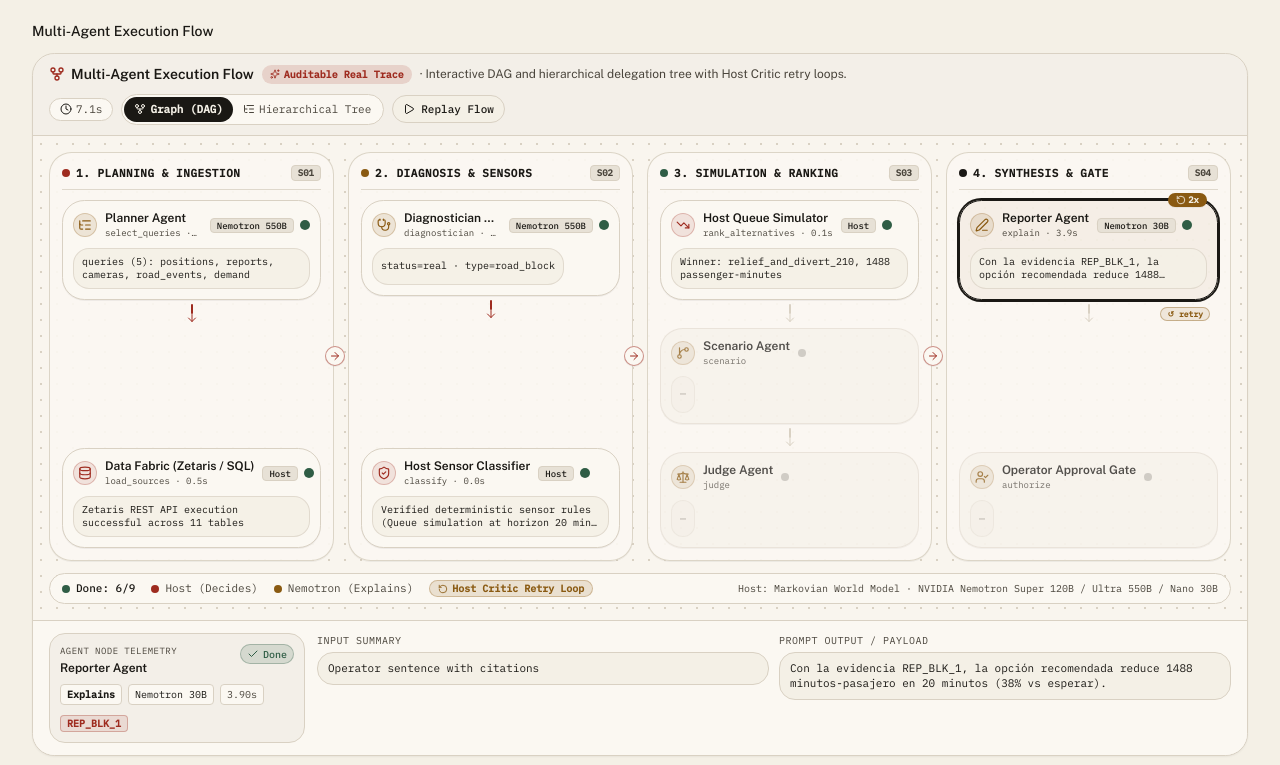
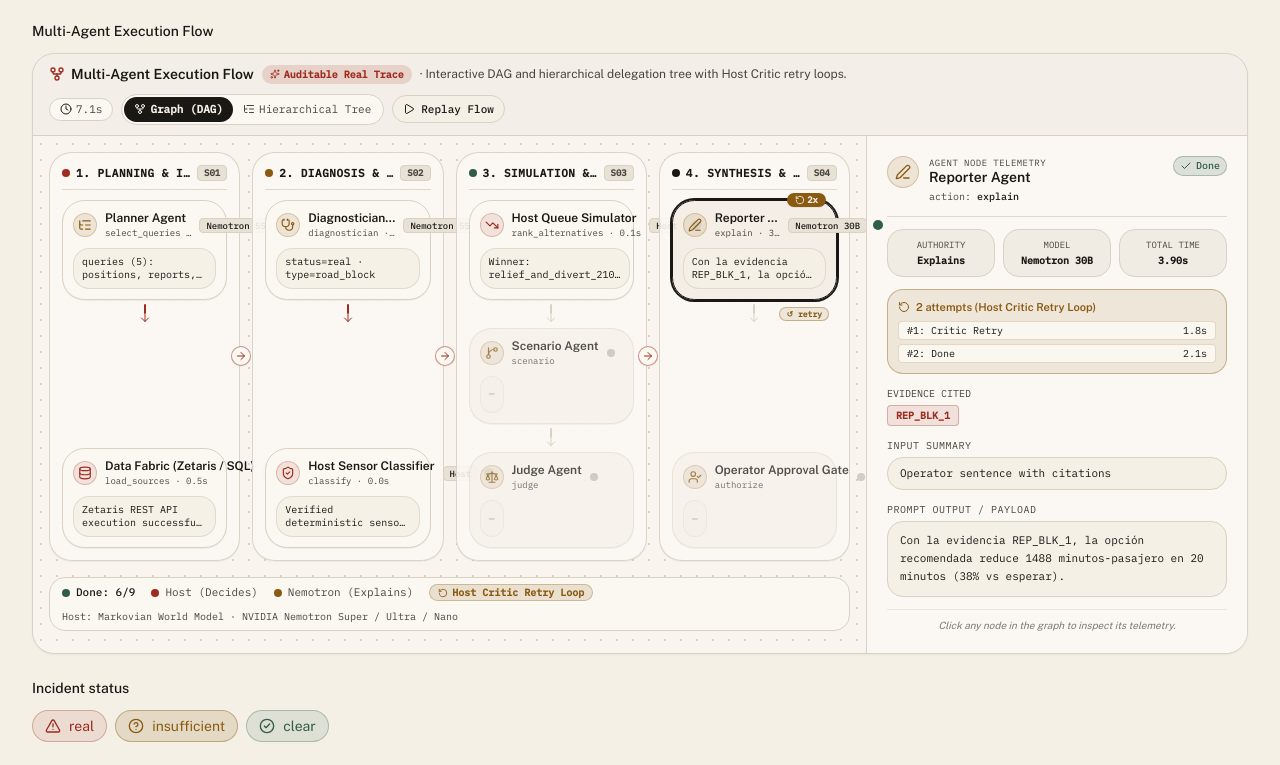
Before and after one commit to matiasts4/redtower, a Next.js app in the folder web/: page /components in a window 1280 px wide. Shown: the part 420-1185 px from the top of the page. Built offline with nearby package versions, Linux system fonts and the light colour scheme.

Commit message:
layout(web): move node telemetry inspector to the right side of execution graph

```diff
--- a/web/src/components/execution-flow.tsx
+++ b/web/src/components/execution-flow.tsx
@@ -130,6 +130,7 @@ export function ExecutionFlow({
   }
 
   const selectedNode = graph.nodes.find((n) => n.id === selectedNodeId) || graph.nodes[0];
+  const SelectedIcon = getNodeIcon(selectedNode.id);
 
   const stages: Array<{
     num: string;
@@ -241,12 +242,14 @@ export function ExecutionFlow({
         </div>
       </header>
 
-      {/* Main Graph / Tree Canvas — Calibrated to fit viewport without horizontal scroll */}
-      <div className="p-3.5 md:p-4 bg-[radial-gradient(#d9d1c3_1px,transparent_1px)] [background-size:16px_16px] bg-paper/40">
+      {/* Main Flow Grid: Graph/Tree Canvas on Left + Detailed Inspector on Right */}
+      <div className="grid xl:grid-cols-[minmax(0,1fr)_380px] 2xl:grid-cols-[minmax(0,1fr)_420px] divide-y xl:divide-y-0 xl:divide-x divide-rule">
+        {/* Left Side: Graph or Tree Canvas */}
+        <div className="p-3.5 md:p-4 bg-[radial-gradient(#d9d1c3_1px,transparent_1px)] [background-size:16px_16px] bg-paper/40 flex flex-col justify-between">
           {viewMode === "graph" ? (
             <div className="flex flex-col gap-3">
               {/* 4-Stage Grid */}
-            <div className="grid grid-cols-1 md:grid-cols-2 lg:grid-cols-4 gap-3.5 items-stretch">
+              <div className="grid grid-cols-1 sm:grid-cols-2 lg:grid-cols-4 gap-3 items-stretch">
                 {stages.map((stage, stageIdx) => {
                   const stageNodes = stage.nodeIds
                     .map((id) => graph.nodes.find((n) => n.id === id))
@@ -328,7 +331,7 @@ export function ExecutionFlow({
               </div>
 
               {/* Compact Topology Summary Strip */}
-            <div className="flex flex-wrap items-center justify-between gap-2 rounded-lg border border-rule bg-card px-3 py-1.5 text-[11px] font-mono text-muted-foreground">
+              <div className="flex flex-wrap items-center justify-between gap-2 rounded-lg border border-rule bg-card px-3 py-1.5 text-[11px] font-mono text-muted-foreground mt-1">
                 <div className="flex flex-wrap items-center gap-4">
                   <span className="flex items-center gap-1.5 text-ink font-medium">
                     <span className="size-2 rounded-full bg-clear" />
@@ -349,13 +352,13 @@ export function ExecutionFlow({
                   ) : null}
                 </div>
                 <span className="text-[10px] text-muted-foreground hidden sm:inline">
-                Host: Markovian World Model · NVIDIA Nemotron Super 120B / Ultra 550B / Nano 30B
+                  Host: Markovian World Model · NVIDIA Nemotron Super / Ultra / Nano
                 </span>
               </div>
             </div>
           ) : (
             /* Hierarchical Tree View */
-          <div className="max-w-4xl mx-auto font-mono text-xs">
+            <div className="max-w-3xl mx-auto w-full font-mono text-xs py-2">
               <TreeBranch
                 tree={graph.tree[0]}
                 selectedNodeId={selectedNodeId}
@@ -366,83 +369,139 @@ export function ExecutionFlow({
           )}
         </div>
 
-      {/* Compact Bottom Inspector Drawer */}
-      <aside className="border-t border-rule bg-card px-4 py-3">
-        <div className="grid gap-3 lg:grid-cols-[16rem_1fr] items-start">
-          {/* Inspector Col 1: Selected Agent Meta */}
-          <div className="flex flex-col gap-2 rounded-lg border border-rule bg-field/40 p-2.5">
-            <div className="flex items-start justify-between gap-2">
+        {/* Right Side: Detailed Node Telemetry Inspector */}
+        <aside className="bg-card/90 p-4 md:p-5 flex flex-col gap-3 min-w-0">
+          {/* Inspector Header */}
+          <div className="flex items-start justify-between gap-2 border-b border-rule/80 pb-3">
+            <div className="flex items-start gap-2.5 min-w-0">
+              <div
+                className={`size-8 rounded-lg flex items-center justify-center shrink-0 border ${
+                  selectedNode.authority === "decides"
+                    ? "bg-signal/10 border-signal/25 text-signal"
+                    : "bg-hold/12 border-hold/25 text-hold"
+                }`}
+              >
+                <SelectedIcon className="size-4" />
+              </div>
               <div className="min-w-0">
                 <p className="font-mono text-[9px] tracking-wider uppercase text-muted-foreground">
                   {flowCopy.inspectorTitle}
                 </p>
-                <h3 className="font-semibold text-xs text-ink truncate mt-0.5">
+                <h3 className="font-semibold text-sm text-ink truncate leading-tight">
                   {selectedNode.label}
                 </h3>
+                <p className="font-mono text-[10px] text-muted-foreground mt-0.5 truncate">
+                  action: <span className="text-ink font-medium">{selectedNode.action}</span>
+                </p>
+              </div>
             </div>
             <StatusBadge status={selectedNode.status} copy={flowCopy} />
           </div>
 
-            <div className="flex flex-wrap items-center gap-1.5 font-mono text-[10px]">
+          {/* Badges Row */}
+          <div className="grid grid-cols-3 gap-2 font-mono text-[10px]">
+            <div className="rounded-lg border border-rule bg-field/50 p-2 text-center">
+              <span className="text-muted-foreground block text-[9px] uppercase">{flowCopy.authority}</span>
               <span
-                className={`rounded border px-1.5 py-0.5 font-semibold ${
-                  selectedNode.authority === "decides"
-                    ? "border-signal/30 bg-signal/10 text-signal"
-                    : "border-rule bg-card text-ink"
+                className={`font-semibold truncate block mt-0.5 ${
+                  selectedNode.authority === "decides" ? "text-signal" : "text-ink"
                 }`}
               >
                 {flowCopy[selectedNode.authority] || selectedNode.authority}
               </span>
-              <span className="rounded border border-rule bg-card px-1.5 py-0.5 text-ink">
+            </div>
+            <div className="rounded-lg border border-rule bg-field/50 p-2 text-center">
+              <span className="text-muted-foreground block text-[9px] uppercase">Model</span>
+              <span className="font-semibold text-ink truncate block mt-0.5">
                 {formatShortModel(selectedNode.model) || "Host"}
               </span>
-              {selectedNode.durationMs > 0 ? (
-                <span className="rounded border border-rule bg-card px-1.5 py-0.5 text-muted-foreground">
-                  {(selectedNode.durationMs / 1000).toFixed(2)}s
+            </div>
+            <div className="rounded-lg border border-rule bg-field/50 p-2 text-center">
+              <span className="text-muted-foreground block text-[9px] uppercase">{flowCopy.totalDuration}</span>
+              <span className="font-semibold text-ink truncate block mt-0.5">
+                {selectedNode.durationMs > 0 ? `${(selectedNode.durationMs / 1000).toFixed(2)}s` : "0.0s"}
               </span>
-              ) : null}
+            </div>
           </div>
 
-            {selectedNode.evidenceIds.length > 0 ? (
-              <div className="flex flex-wrap gap-1 pt-0.5">
+          {/* Retry history (if applicable) */}
+          {selectedNode.attempts.length > 1 && (
+            <div className="rounded-lg border border-hold/40 bg-hold/10 p-2.5 text-xs">
+              <p className="font-semibold text-hold flex items-center gap-1.5 text-[11px]">
+                <RotateCcw className="size-3" />
+                {selectedNode.attempts.length} {flowCopy.attempts} ({flowCopy.retryLoop})
+              </p>
+              <div className="mt-1.5 space-y-1">
+                {selectedNode.attempts.map((att, i) => (
+                  <div
+                    key={i}
+                    className="flex items-center justify-between rounded bg-card/90 px-2 py-0.5 text-[10px] font-mono border border-hold/20"
+                  >
+                    <span>
+                      #{i + 1}: {att.status === "retry" ? flowCopy.status.retry : flowCopy.status.done}
+                    </span>
+                    <span>
+                      {(att.durationMs || 0) > 0
+                        ? `${((att.durationMs || 0) / 1000).toFixed(1)}s`
+                        : "<0.1s"}
+                    </span>
+                  </div>
+                ))}
+              </div>
+            </div>
+          )}
+
+          {/* Evidence Cited Chips */}
+          {selectedNode.evidenceIds.length > 0 && (
+            <div>
+              <p className="font-mono text-[10px] uppercase text-muted-foreground mb-1">
+                {flowCopy.evidenceCited}
+              </p>
+              <div className="flex flex-wrap gap-1">
                 {selectedNode.evidenceIds.map((ev) => (
                   <span
                     key={ev}
-                    className="rounded border border-signal/30 bg-signal/10 px-1.5 py-0.2 font-mono text-[10px] font-semibold text-signal"
+                    className="rounded border border-signal/30 bg-signal/10 px-2 py-0.5 font-mono text-[10px] font-semibold text-signal"
                   >
                     {ev}
                   </span>
                 ))}
               </div>
-            ) : null}
             </div>
+          )}
 
-          {/* Inspector Col 2: Input & Full Output Side-by-Side */}
-          <div className="grid gap-2.5 md:grid-cols-2">
+          {/* Input Summary */}
           <div>
             <p className="font-mono text-[10px] uppercase tracking-wider text-muted-foreground mb-1">
               {flowCopy.inputSummary}
             </p>
-              <div className="rounded-lg border border-rule bg-paper px-2.5 py-2 font-mono text-[11px] text-ink leading-snug break-words max-h-24 overflow-y-auto">
+            <div className="rounded-lg border border-rule bg-paper px-3 py-2 font-mono text-[11px] text-ink leading-snug break-words max-h-24 overflow-y-auto">
               {selectedNode.activeAttempt?.inputSummary || (
                 <span className="text-muted-foreground italic">{flowCopy.inspectorEmpty}</span>
               )}
             </div>
           </div>
 
-            <div>
+          {/* Output Raw / Live Telemetry */}
+          <div className="flex-1 min-h-0 flex flex-col">
             <p className="font-mono text-[10px] uppercase tracking-wider text-muted-foreground mb-1">
               {flowCopy.rawOutput}
             </p>
-              <div className="rounded-lg border border-rule bg-paper px-2.5 py-2 font-mono text-[11px] text-ink leading-snug break-words max-h-24 overflow-y-auto">
+            <div className="rounded-lg border border-rule bg-paper px-3 py-2.5 font-mono text-[11px] text-ink leading-relaxed break-words flex-1 max-h-52 overflow-y-auto">
               {selectedNode.activeAttempt?.outputRaw || selectedNode.lastStep?.summary || (
                 <span className="text-muted-foreground italic">{flowCopy.inspectorEmpty}</span>
               )}
             </div>
           </div>
+
+          {/* Footer hint */}
+          <p className="text-[10px] text-muted-foreground/70 italic text-center border-t border-rule/50 pt-2 mt-auto">
+            {lang === "es"
+              ? "Hacé clic en cualquier nodo para inspeccionar su telemetría."
+              : "Click any node in the graph to inspect its telemetry."}
+          </p>
+        </aside>
       </div>
-        </div>
-      </aside>
     </section>
   );
 }
```
Lines whose indentation alone changed are shown as unchanged.
